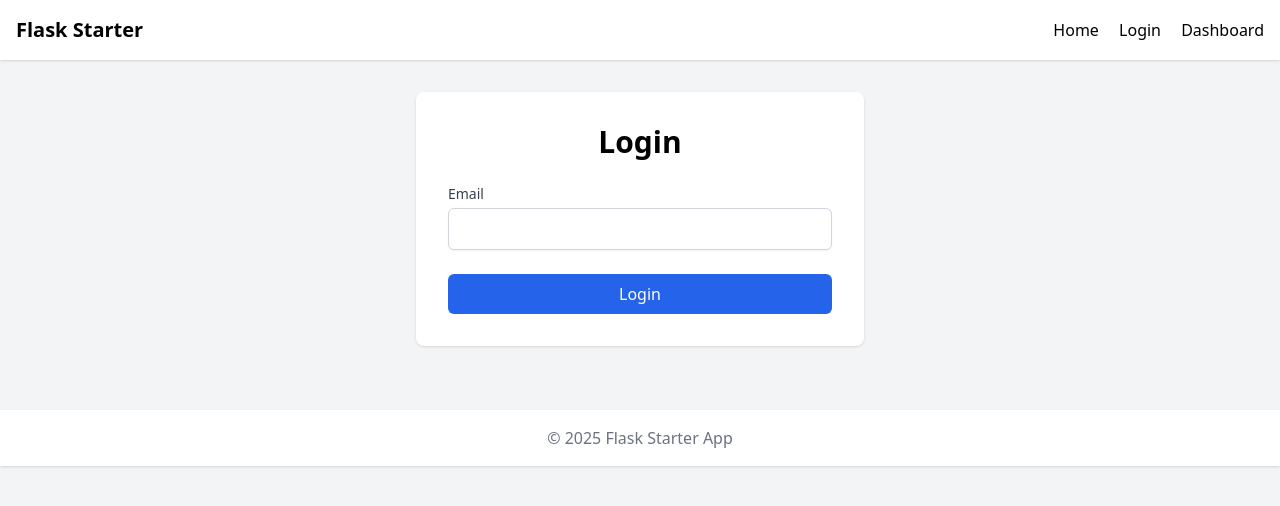
After one commit to ezl/recs, a Flask app: page /auth/login in a window 1280 px wide. The commit adds this page. Shown: the top 506 px of the page. Run offline with Flask 3, Linux system fonts and the light colour scheme; some libraries are stand-ins or nearby versions.

Commit message:
stubs for auth

```diff
--- a/app/__init__.py
+++ b/app/__init__.py
@@ -21,4 +21,14 @@ def create_app():
     from app.routes import main
     app.register_blueprint(main)
 
+    # Register auth blueprint
+    from app.auth import auth
+    app.register_blueprint(auth)
+
+    # Add context processor for template variables
+    from datetime import datetime
+    @app.context_processor
+    def inject_now():
+        return {'now': datetime.now()}
+
     return app
--- /dev/null
+++ b/app/auth.py
@@ -0,0 +1,19 @@
+from flask import Blueprint, render_template, request, redirect, url_for
+
+auth = Blueprint('auth', __name__, url_prefix='/auth')
+
+@auth.route('/login', methods=['GET', 'POST'])
+def login():
+    if request.method == 'POST':
+        email = request.form.get('email')
+        # In a real application, you would validate the email
+        # and authenticate the user here
+
+        # Just redirect to dashboard for now
+        return redirect(url_for('auth.dashboard'))
+
+    return render_template('auth/login.html')
+
+@auth.route('/dashboard')
+def dashboard():
+    return render_template('auth/dashboard.html')
--- /dev/null
+++ b/app/templates/auth/login.html
@@ -0,0 +1,24 @@
+{% extends "base.html" %}
+
+{% block title %}Login | Flask Starter App{% endblock %}
+
+{% block content %}
+<div class="max-w-md mx-auto bg-white shadow rounded-lg p-8">
+    <h1 class="text-3xl font-bold mb-6 text-center">Login</h1>
+
+    <form action="{{ url_for('auth.login') }}" method="post" class="space-y-6">
+        <div>
+            <label for="email" class="block text-sm font-medium text-gray-700 mb-1">Email</label>
+            <input type="email" id="email" name="email" required
+                class="w-full px-3 py-2 border border-gray-300 rounded-md shadow-sm focus:outline-none focus:ring-2 focus:ring-blue-500">
+        </div>
+
+        <div>
+            <button type="submit"
+                class="w-full bg-blue-600 text-white py-2 px-4 rounded-md hover:bg-blue-700 focus:outline-none focus:ring-2 focus:ring-blue-500 focus:ring-offset-2">
+                Login
+            </button>
+        </div>
+    </form>
+</div>
+{% endblock %}
--- a/app/templates/base.html
+++ b/app/templates/base.html
@@ -19,6 +19,8 @@
             <a href="{{ url_for('main.index') }}" class="text-xl font-bold">Flask Starter</a>
             <div class="space-x-4">
                 <a href="{{ url_for('main.index') }}" class="hover:text-blue-600">Home</a>
+                <a href="{{ url_for('auth.login') }}" class="hover:text-blue-600">Login</a>
+                <a href="{{ url_for('auth.dashboard') }}" class="hover:text-blue-600">Dashboard</a>
             </div>
         </nav>
     </header>
```
Also changed, not shown: app/templates/auth/dashboard.html (added, +9 -0 lines).
